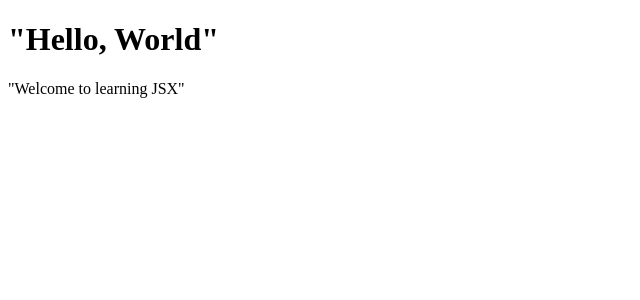
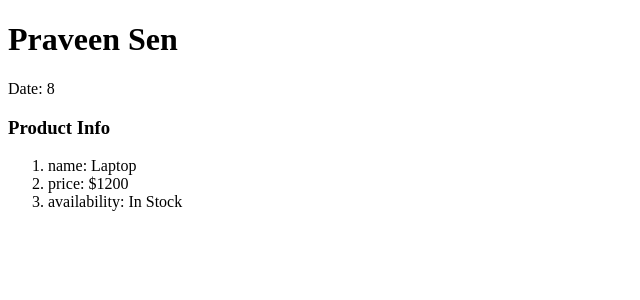
Before and after one commit to 0anant/myFirst, a React (Vite) app in the folder REACT/vite-project/: page / in a window 1280 px wide. Shown: the top 300 px of the page, without its empty margins (0-640 px from the left). Built offline with nearby package versions, Linux system fonts and the light colour scheme.

Commit message:
Expression

```diff
--- a/REACT/vite-project/src/App.jsx
+++ b/REACT/vite-project/src/App.jsx
@@ -1,11 +1,13 @@
-import WelcomeMessage from "./WelMessage/WelcomeMessage";
+import Greeting from "./Greetinng/Greeting.jsx";
+import ProductInfo from "./ProductInfo/ProductInfo.jsx";
 
 const App = () => {
   return (
-    <div>
-      <WelcomeMessage />
+   <div>
+    <Greeting />
+    <ProductInfo />
 
-    </div>
+   </div>
   );
 };
 
--- /dev/null
+++ b/REACT/vite-project/src/Greetinng/Greeting.jsx
@@ -0,0 +1,16 @@
+const Greeting = () => {
+    const name = "Praveen Sen";
+    const date = new Date()
+  return (
+    <div>
+        <h1>
+            {name}
+        </h1>
+        <p>
+           Date: {date.getDate()}
+        </p>
+    </div>
+  );
+};
+
+export default Greeting;
--- /dev/null
+++ b/REACT/vite-project/src/ProductInfo/ProductInfo.jsx
@@ -0,0 +1,21 @@
+import React from 'react'
+
+const ProductInfo = () => {
+    const product = {
+        name: "Laptop",
+        price: "$1200",
+        availability : "In Stock",
+    }
+  return (
+    <div>
+        <h3>Product Info</h3>
+        <ol>
+            <li>name:  {product.name}</li>
+            <li>price:     {product.price}</li>
+            <li>availability:   {product.availability}</li>
+        </ol>
+    </div>
+  );
+};
+
+export default ProductInfo;
```
